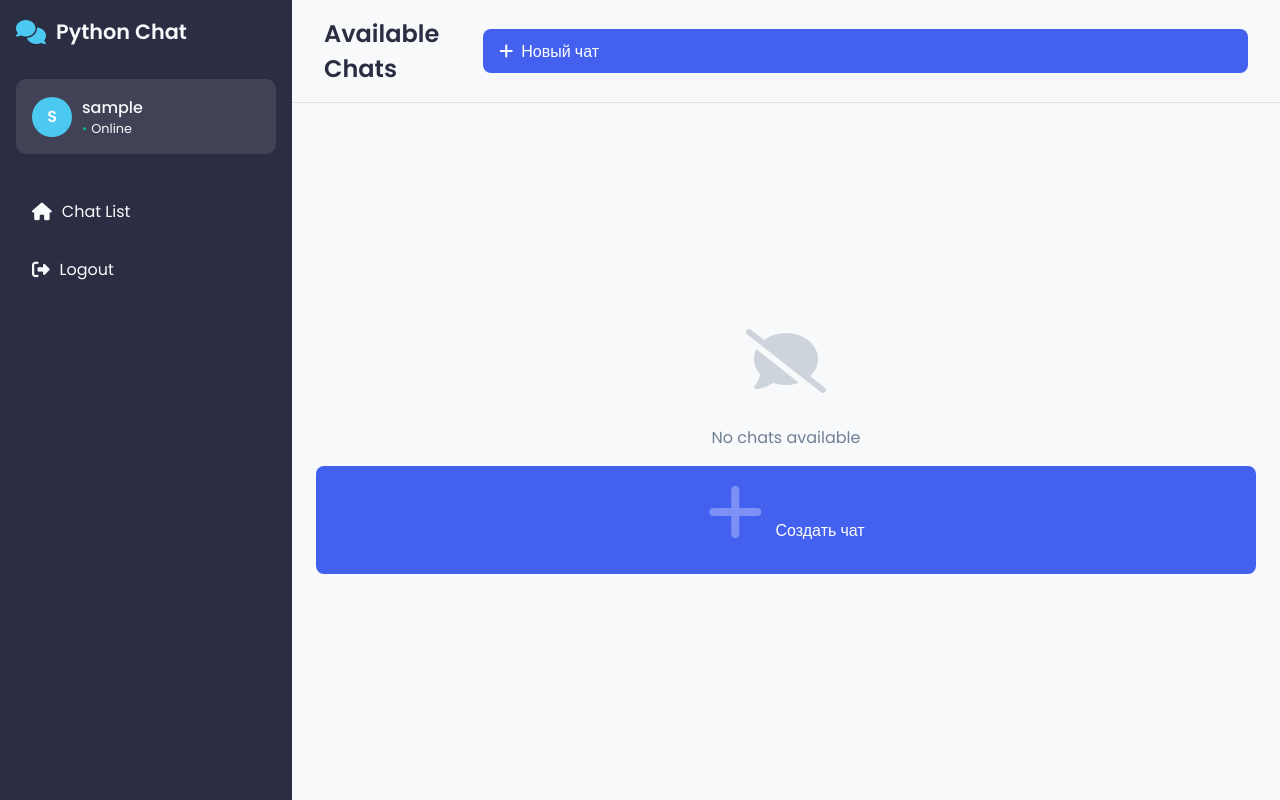
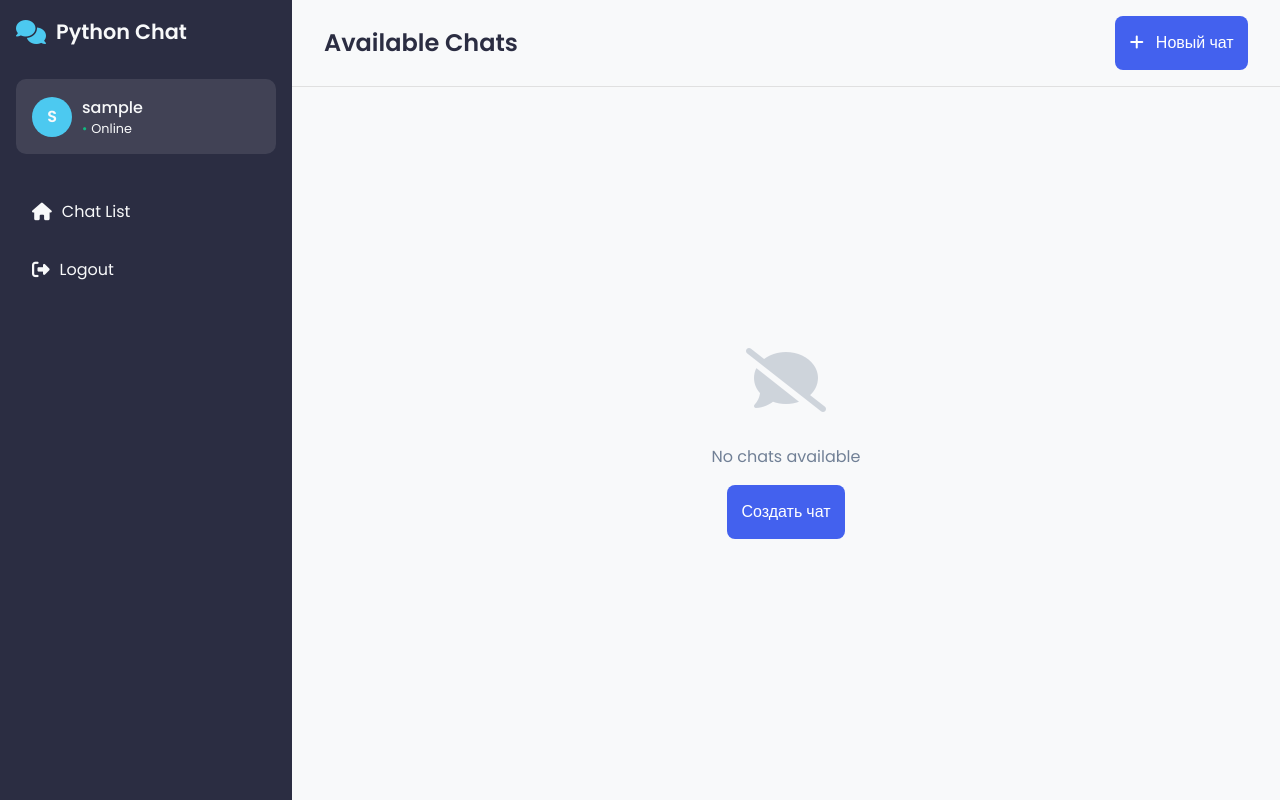
Before and after one commit to SamuraJey/python-chat, a Flask app: page / in a window 1280 px wide. Run offline with Flask 3, Linux system fonts and the light colour scheme; the visitor is signed in with stand-in values (Sample User, id 1); data that the repository does not hold is empty.

Commit message:
more fixes for front

```diff
--- a/static/styles/base.css
+++ b/static/styles/base.css
@@ -311,16 +311,7 @@ body {
     margin-top: 5px;
 }
 
-.btn {
-    background-color: var(--primary-color);
-    color: white;
-    border: none;
-    padding: 12px 20px;
-    border-radius: 5px;
-    cursor: pointer;
-    font-size: 16px;
-    transition: background-color 0.3s ease;
-}
+
 
 .btn:hover {
     background-color: var(--primary-dark);
@@ -479,9 +470,10 @@ body {
 }
 
 .btn {
-    width: 100%;
+    background-color: var(--primary-color);
+    color: white;
+    border: none;
     padding: 0.9rem;
-    border: none;
     border-radius: 8px;
     font-family: 'Poppins', sans-serif;
     font-size: 1rem;
@@ -780,17 +772,6 @@ body {
     color: var(--secondary-color);
 }
 
-/* Стили для кнопки нового чата на главной странице */
-#create-chat-btn {
-    padding: 0.6rem 1rem;
-    display: flex;
-    align-items: center;
-}
-
-#create-chat-btn i,
-#create-first-chat-btn i {
-    margin-right: 0.5rem;
-}
 
 .modal-footer {
     margin-top: 1.5rem;
--- a/templates/index.html
+++ b/templates/index.html
@@ -42,7 +42,7 @@
                 <i class="fas fa-comment-slash"></i>
                 <p>No chats available</p>
                 <button id="create-first-chat-btn" class="btn btn-primary">
-                    <i class="fas fa-plus"></i> Создать чат
+                    Создать чат
                 </button>
             </div>
             {% endif %}
```
